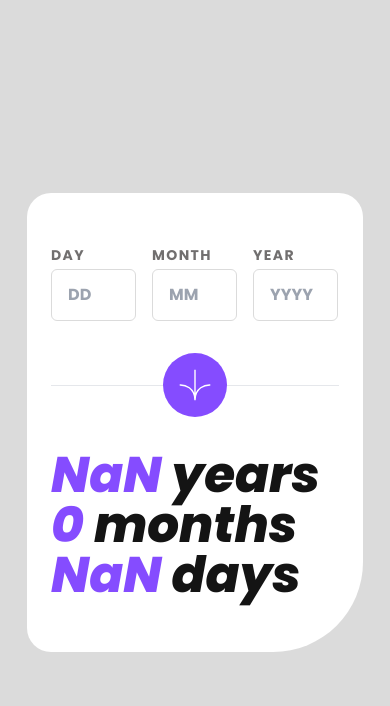
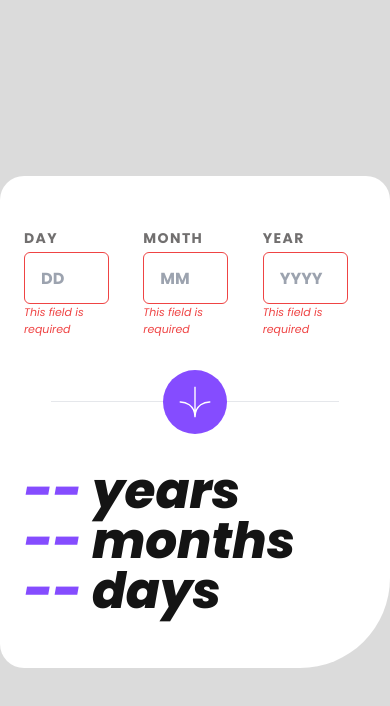
Before and after one commit to marquesfelip/age-calculator-app, a website built with Vite: page index.html in a window 390 px wide. Both pictures are taken after a click on the button 195 px from the left and 385 px from the top of the page. Built offline with nearby package versions, Linux system fonts and the light colour scheme.

Commit message:
Feat: add validate functionality to date fields

```diff
--- a/index.html
+++ b/index.html
@@ -17,21 +17,21 @@
 
     <div id="dateInput" class="flex flex-row relative space-x-4 poppins-bold">
       <div class="flex flex-col">
-        <label for="input-day" class="text-sm md:text-base tracking-widest mb-1 text-smokey-grey">DAY</label>
+        <label id="lbl-input-day" for="input-day" class="text-sm md:text-base tracking-widest mb-1 text-smokey-grey">DAY</label>
         <input id="input-day" type="number" placeholder="DD"
           class="border-solid border-[1px] rounded-md w-[85px] md:w-[129px] h-[52px] md:h-[56px] pl-4 border-light-gray focus:outline-none focus:border-purple"
         >
       </div>
 
       <div class="flex flex-col">
-        <label for="input-month" class="text-sm md:text-base tracking-widest mb-1 text-smokey-grey">MONTH</label>
+        <label id="lbl-input-month" for="input-month" class="text-sm md:text-base tracking-widest mb-1 text-smokey-grey">MONTH</label>
         <input id="input-month" type="number" placeholder="MM"
           class="border-solid border-[1px] rounded-md w-[85px] md:w-[129px] h-[52px] md:h-[56px] pl-4 border-light-gray focus:outline-none focus:border-purple"
         >
       </div>
 
       <div class="flex flex-col">
-        <label for="input-year" class="text-sm md:text-base tracking-widest mb-1 text-smokey-grey">YEAR</label>
+        <label id="lbl-input-year" for="input-year" class="text-sm md:text-base tracking-widest mb-1 text-smokey-grey">YEAR</label>
         <input id="input-year" type="number" placeholder="YYYY"
           class="border-solid border-[1px] rounded-md w-[85px] md:w-[129px] h-[52px] md:h-[56px] pl-4 border-light-gray focus:outline-none focus:border-purple"
         >
--- a/package.json
+++ b/package.json
@@ -1,12 +1,13 @@
 {
   "name": "age-calculator-app",
   "private": true,
-  "version": "0.0.0",
+  "version": "0.2.0",
   "type": "module",
   "scripts": {
     "dev": "vite",
     "build": "tsc && vite build",
-    "preview": "vite preview"
+    "preview": "vite preview",
+    "tailwindcss": "npx tailwindcss -i ./src/style.css -o ./src/output.css --watch"
   },
   "devDependencies": {
     "tailwindcss": "^3.4.1",
--- a/src/main.ts
+++ b/src/main.ts
@@ -5,14 +5,54 @@ function calcAge() {
   const inputMonth = parseInt((document.getElementById('input-month') as HTMLInputElement).value)
   const inputYear = parseInt((document.getElementById('input-year') as HTMLInputElement).value)
 
-  const {day, month, year} = validateDayMonthYearFields(inputDay, inputMonth, inputYear)
+  const {validDay, validMonth, validYear} = validateDayMonthYearFields(inputDay, inputMonth, inputYear)
+
+  if(!validDay || !validMonth || !validYear)
+    return
 
   const {years, months, daysRemaining} = calcYearsMonthsDays(inputDay, inputMonth, inputYear)
   updateHtmlResult(years.toString(), months.toString(), daysRemaining.toString())
 }
 
 function validateDayMonthYearFields(dayInput: number, monthInput: number, yearInput: number) {
-  let day, month, year
+  resetInputFieldDesign()
+
+  if (isNaN(dayInput) || isNaN(monthInput) || isNaN(yearInput)) {
+    if (isNaN(dayInput)) {
+      const elementLabelDay = document.getElementById('lbl-input-day')
+      elementLabelDay?.classList.add('text-red-500')
+
+      const elementInputDay = document.getElementById('input-day')
+      const newElement = '<span id="required-day" class="poppins-regular-italic text-[11px] sm:text-[9px] text-red-500">This field is required</span>'
+      elementInputDay?.insertAdjacentHTML('afterend', newElement)
+
+      elementInputDay?.classList.add('border-red-500')
+    }
+
+    if (isNaN(monthInput)) {
+      const elementLabelMonth = document.getElementById('lbl-input-month')
+      elementLabelMonth?.classList.add('text-red-500')
+
+      const elementInputMonth = document.getElementById('input-month')
+      const newElement = '<span id="required-month" class="poppins-regular-italic text-[11px] sm:text-[9px] text-red-500">This field is required</span>'
+      elementInputMonth?.insertAdjacentHTML('afterend', newElement)
+
+      elementInputMonth?.classList.add('border-red-500')
+    }
+
+    if (isNaN(yearInput)) {
+      const elementLabelYear = document.getElementById('lbl-input-year')
+      elementLabelYear?.classList.add('text-red-500')
+
+      const elementInputYear = document.getElementById('input-year')
+      const newElement = '<span id="required-year" class="poppins-regular-italic text-[11px] sm:text-[9px] text-red-500">This field is required</span>'
+      elementInputYear?.insertAdjacentHTML('afterend', newElement)
+
+      elementInputYear?.classList.add('border-red-500')
+    }
+
+    return {validDay: false, validMonth: false, validYear: false}
+  }
 
   const leapYear = (yearInput % 4 === 0 && yearInput % 100 !== 0) || (yearInput % 400 === 0)
 
@@ -23,11 +63,57 @@ function validateDayMonthYearFields(dayInput: number, monthInput: number, yearIn
   else if (monthInput === 2)
     daysOfMonth = leapYear ? 29 : 28
 
-  day = dayInput < 1 || dayInput > daysOfMonth || Number.isNaN(dayInput) ? false : true
-  month = monthInput < 1 || monthInput > 12 || Number.isNaN(monthInput) ? false : true
-  year = yearInput > new Date().getFullYear() || Number.isNaN(yearInput) ? false : true
+  let validDay = dayInput < 1 || dayInput > daysOfMonth ? false : true
+  let validMonth = monthInput < 1 || monthInput > 12 ? false : true
+  let validYear = yearInput > new Date().getFullYear() ? false : true
 
-  return {day, month, year}
+  if (!validDay) {
+    const elementLabelDay = document.getElementById('lbl-input-day')
+    elementLabelDay?.classList.add('text-red-500')
+
+    const elementInputDay = document.getElementById('input-day')
+    const newElement = '<span id="required-day" class="poppins-regular-italic text-[11px] text-red-500">Must be a valid day</span>'
+    elementInputDay?.insertAdjacentHTML('afterend', newElement)
+
+    elementInputDay?.classList.add('border-red-500')
+  }
+
+  if (!validMonth) {
+    const elementLabelMonth = document.getElementById('lbl-input-month')
+    elementLabelMonth?.classList.add('text-red-500')
+
+    const elementInputMonth = document.getElementById('input-month')
+    const newElement = '<span id="required-month" class="poppins-regular-italic text-[11px] text-red-500">Must be a valid month</span>'
+    elementInputMonth?.insertAdjacentHTML('afterend', newElement)
+
+    elementInputMonth?.classList.add('border-red-500')
+  }
+
+  if (!validYear) {
+    const elementLabelYear = document.getElementById('lbl-input-year')
+    elementLabelYear?.classList.add('text-red-500')
+
+    const elementInputYear = document.getElementById('input-year')
+    const newElement = '<span id="required-year" class="poppins-regular-italic text-[11px] text-red-500">Must be in the past</span>'
+    elementInputYear?.insertAdjacentHTML('afterend', newElement)
+
+    elementInputYear?.classList.add('border-red-500')
+  }
+
+  if (new Date().toLocaleDateString('en-CA') < `${yearInput}-${monthInput}-${dayInput}`) {
+    const elementLabelYear = document.getElementById('lbl-input-year')
+    elementLabelYear?.classList.add('text-red-500')
+
+    const elementInputYear = document.getElementById('input-year')
+    const newElement = '<span id="required-year" class="poppins-regular-italic text-[11px] text-red-500">Must be in the past</span>'
+    elementInputYear?.insertAdjacentHTML('afterend', newElement)
+
+    elementInputYear?.classList.add('border-red-500')
+
+    return {validDay: false, validMonth: false, validYear: false}
+  }
+
+  return {validDay, validMonth, validYear}
 }
 
 function calcYearsMonthsDays(day: number, month: number, year: number) {
@@ -66,3 +152,31 @@ function updateHtmlResult(years: string, months: string, days:string) {
   (document.getElementById('text-month') as HTMLSpanElement).innerText = months;
   (document.getElementById('text-day') as HTMLSpanElement).innerText = days;
 }
+
+function resetInputFieldDesign() {
+  const requiredDay = document.getElementById('required-day')
+  const requiredMonth = document.getElementById('required-month')
+  const requiredYear = document.getElementById('required-year')
+
+  requiredDay?.remove()
+  requiredMonth?.remove()
+  requiredYear?.remove()
+
+  const elementLabelDay = document.getElementById('lbl-input-day')
+  elementLabelDay?.classList.remove('text-red-500')
+
+  const elementLabelMonth = document.getElementById('lbl-input-month')
+  elementLabelMonth?.classList.remove('text-red-500')
+
+  const elementLabelYear = document.getElementById('lbl-input-year')
+  elementLabelYear?.classList.remove('text-red-500')
+
+  const elementInputDay = document.getElementById('input-day')
+  elementInputDay?.classList.remove('border-red-500')
+
+  const elementInputMonth = document.getElementById('input-month')
+  elementInputMonth?.classList.remove('border-red-500')
+
+  const elementInputYear = document.getElementById('input-year')
+  elementInputYear?.classList.remove('border-red-500')
+}
--- a/tailwind.config.js
+++ b/tailwind.config.js
@@ -1,6 +1,6 @@
 /** @type {import('tailwindcss').Config} */
 export default {
-  content: ['./*.{html,js,ts}'],
+  content: ['./*.{html,js,ts}', './src/main.ts'],
   theme: {
     extend: {
       colors: {
```
Also changed, not shown: src/output.css. Lines whose indentation alone changed are shown as unchanged.
